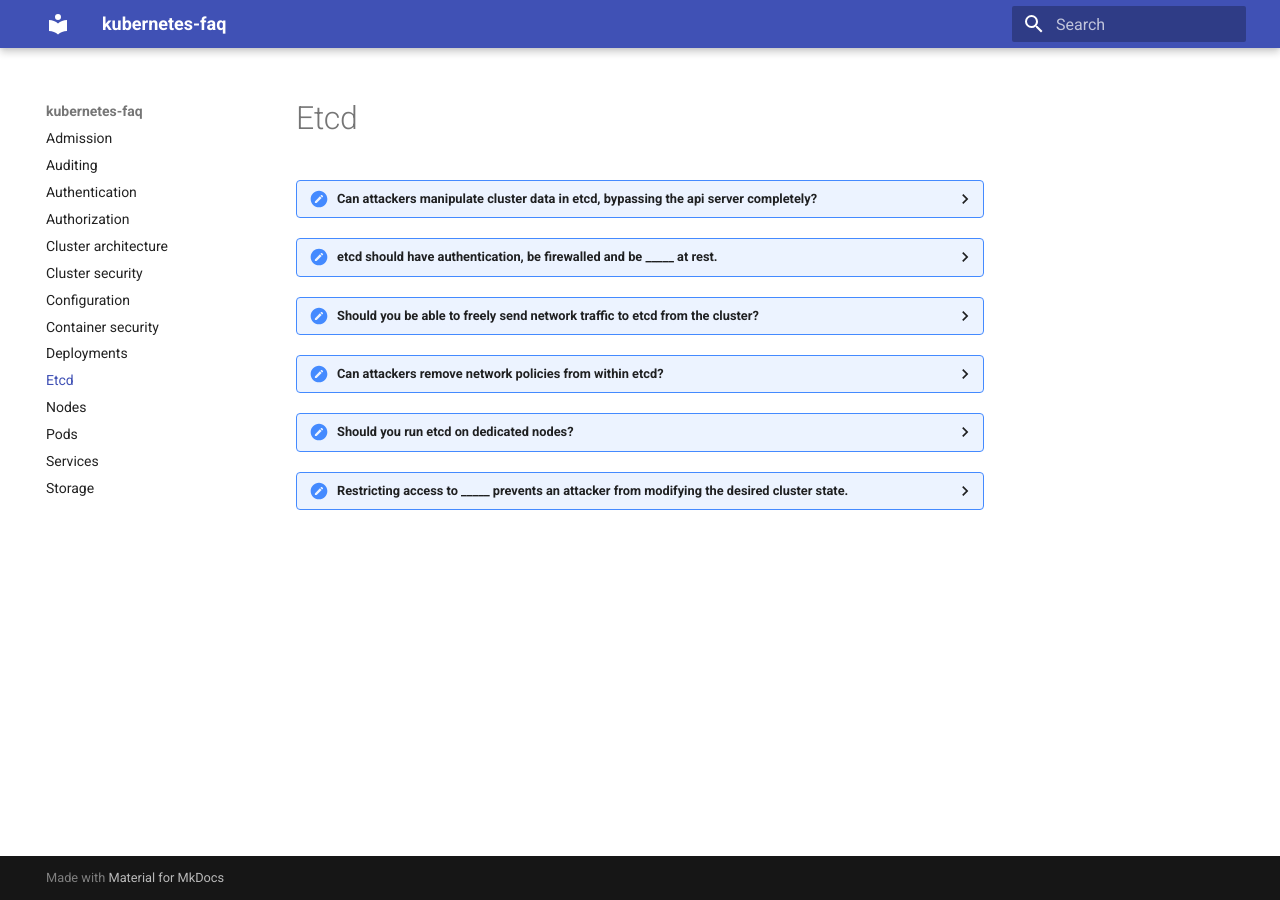
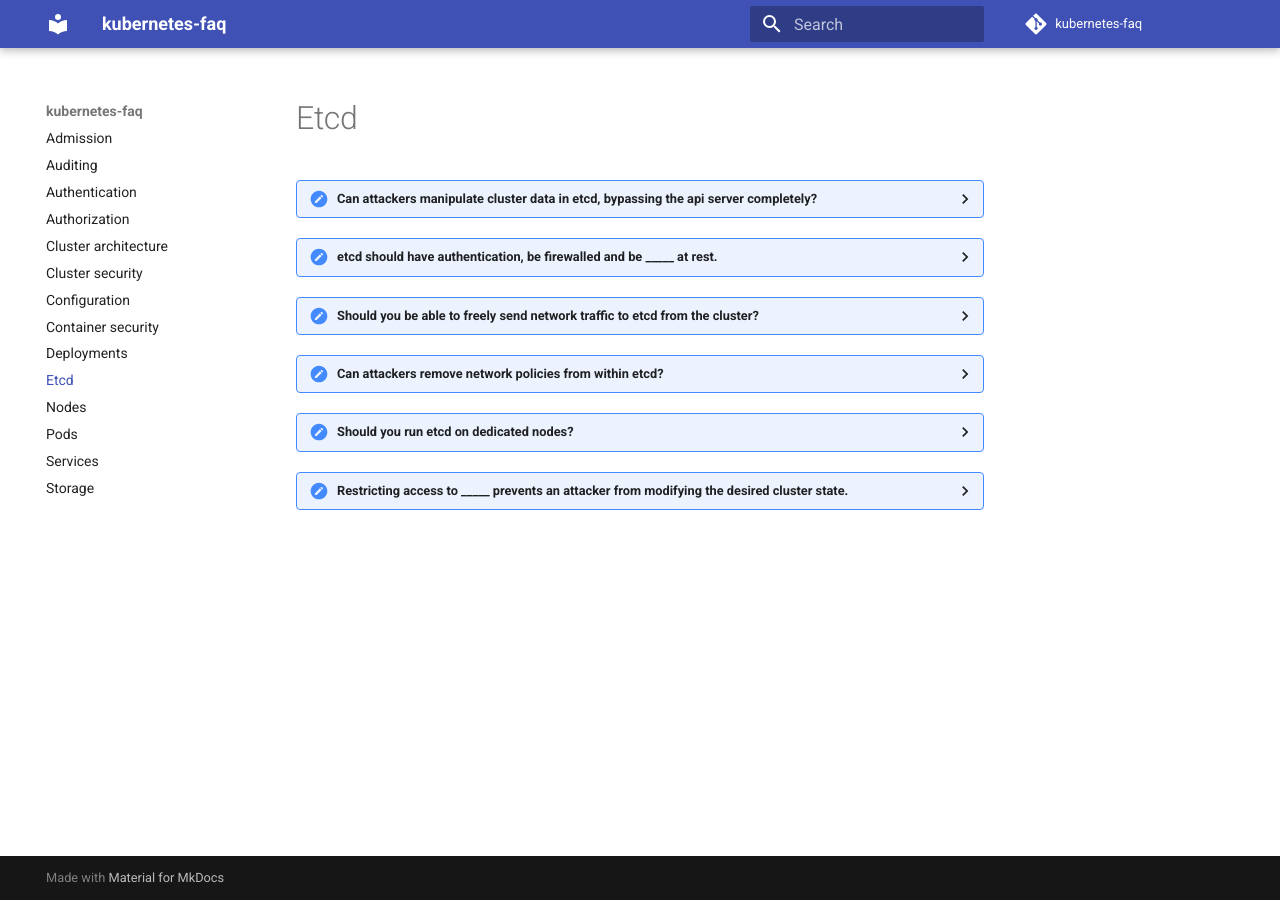
Before and after one commit to katademy-decks/kubernetes, an MkDocs documentation site: the page built from docs/etcd.md, in a window 1280 px wide. Built offline with MkDocs 1.6.1 and Material for MkDocs 9.7.7, drawn with Linux system fonts in a browser that asks for light colours; comment, search, counter and statistics services are not loaded.

Commit message:
detail mkdocs.yml

```diff
--- a/mkdocs.yml
+++ b/mkdocs.yml
@@ -1,4 +1,10 @@
 site_name: kubernetes-faq
+site_url: https://katademy.github.io/kubernetes-faq
+site_author: Icelyn Jennings
+site_description: Learn Kubernetes
+
+repo_url: https://github.com/katademy/kubernetes-faq/
+repo_name: kubernetes-faq
 
 theme:
   name: material
```
